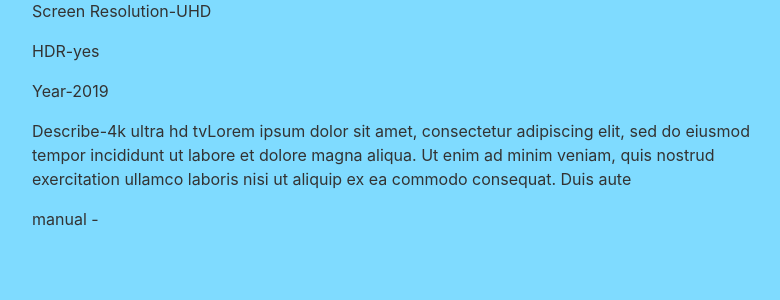
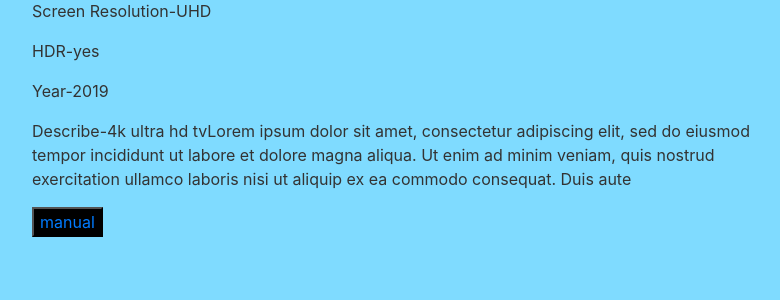
Before and after one commit to YuryYefr/TVfilter, a Django app: page /model/1/ in a window 1280 px wide. Shown: the part 207-507 px from the top of the page, without its empty margins (53-833 px from the left). Run offline with Django 3.2, Linux system fonts and the light colour scheme; data comes from the database, SQL or seed files in the repository; both versions use the stored data as it was after the commit; some libraries are stand-ins or nearby versions.

Commit message:
some minor changes

```diff
--- a/TV_filter/settings.py
+++ b/TV_filter/settings.py
@@ -131,4 +131,4 @@ EMAIL_HOST = 'smtp.gmail.com'
 EMAIL_PORT = 587
 EMAIL_USE_TLS = True
 EMAIL_HOST_USER = 'djangotestmailuser@gmail.com'
-EMAIL_HOST_PASSWORD = 'TESTFORDJANGO'
+EMAIL_HOST_PASSWORD = "TESTFORDJANGO"
--- a/tv_models/models.py
+++ b/tv_models/models.py
@@ -7,6 +7,7 @@ class TVModel(models.Model):
         ('32', '32'),
         ('40', '40'),
         ('43', '43'),
+        ('49', '49'),
         ('55', '55'),
     )
     Year = (('2018', '2018'),
@@ -27,7 +28,7 @@ class TVModel(models.Model):
     hdr = models.CharField(max_length=3, choices=HDR)
     system_os = models.CharField(max_length=8, choices=OS)
     content = models.TextField(max_length=255, default='Describe key features')
-    manual = models.URLField(verbose_name='here lies url', default='url')
+    manual = models.URLField(verbose_name='here lies url', blank=True)
     objects = models.Manager()
 
     def __str__(self):
--- a/tv_models/static/tv_models/main.css
+++ b/tv_models/static/tv_models/main.css
@@ -86,3 +86,9 @@ a.article-title:hover {
   height: 40px;
   width: 110px
 }
+.manual-btn{
+    height: 20;
+    width: 40;
+    background-color: black;
+
+}
--- a/tv_models/templates/tv_models/tvmodel_detail.html
+++ b/tv_models/templates/tv_models/tvmodel_detail.html
@@ -9,7 +9,7 @@
         <p class="model-content">HDR-{{ object.hdr }}</p>
         <p class="model-content">Year-{{ object.model_year }}</p>
         <p class="model-content">Describe-{{ object.content }}</p>
-        <p class="model-content">manual - <a  href="{{object.manual}}"></a></p>
+        <button class="manual-btn"><a href="{{object.manual}}">manual</a></button>
     </div>
 </article>
 
--- a/users/models.py
+++ b/users/models.py
@@ -4,7 +4,6 @@ from PIL import Image
 
 
 # Create your models here.
-
 class Profile(models.Model):
     user = models.OneToOneField(User, on_delete=models.CASCADE)
     city = models.TextField(max_length=10)
```
Also changed, not shown: db.sqlite3, requirements.txt (renamed from req.txt).
